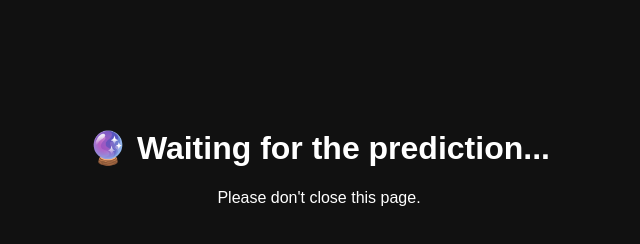
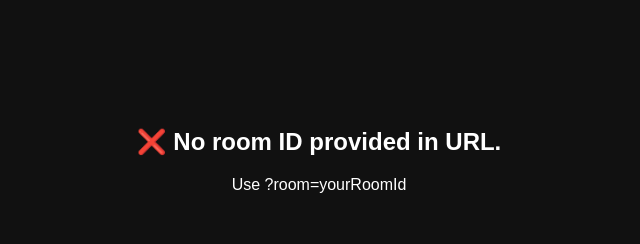
Before and after one commit to illumeos/illumeos-song-prediction, a plain HTML site: page index.html in a window 1280 px wide. Shown: the whole page, without its empty margins (321-961 px from the left). Drawn offline with Linux system fonts and the light colour scheme; no server answers.

Commit message:
Update index.html

```diff
--- a/index.html
+++ b/index.html
@@ -13,14 +13,15 @@
       padding-top: 100px;
     }
   </style>
+
   <!-- Firebase SDK -->
   <script src="https://www.gstatic.com/firebasejs/9.22.2/firebase-app-compat.js"></script>
   <script src="https://www.gstatic.com/firebasejs/9.22.2/firebase-database-compat.js"></script>
 </head>
 <body>
 
-  <h1>🔮 Waiting for the prediction...</h1>
-  <p>Please don't close this page.</p>
+  <h1>🔮 Waiting for your prediction...</h1>
+  <p>This page will automatically redirect when ready.</p>
 
   <script>
     // Firebase config
@@ -39,19 +40,26 @@
     firebase.initializeApp(firebaseConfig);
     const db = firebase.database();
 
-    // Listen for YouTube link in room "abc123"
-    const room = "abc123";
+    // Get room from URL
+    const urlParams = new URLSearchParams(window.location.search);
+    const room = urlParams.get("room");
 
+    if (!room) {
+      document.body.innerHTML = "<h2>❌ No room ID provided in URL.</h2><p>Use ?room=yourRoomId</p>";
+      throw new Error("No room ID provided");
+    }
+
+    // Listen for YouTube link in that room
     db.ref("rooms/" + room + "/youtubeLink").on("value", (snapshot) => {
       const youtubeLink = snapshot.val();
       if (youtubeLink) {
         const videoId = youtubeLink.split("v=")[1].split("&")[0];
         const startSeconds = 60;
 
-        // Try to open YouTube app
+        // Try to open in YouTube app
         window.location.href = `vnd.youtube://${videoId}?t=${startSeconds}`;
 
-        // Fallback to browser after 2 seconds
+        // Fallback to browser
         setTimeout(() => {
           window.location.href = `https://www.youtube.com/watch?v=${videoId}&t=${startSeconds}s`;
         }, 2000);
```
